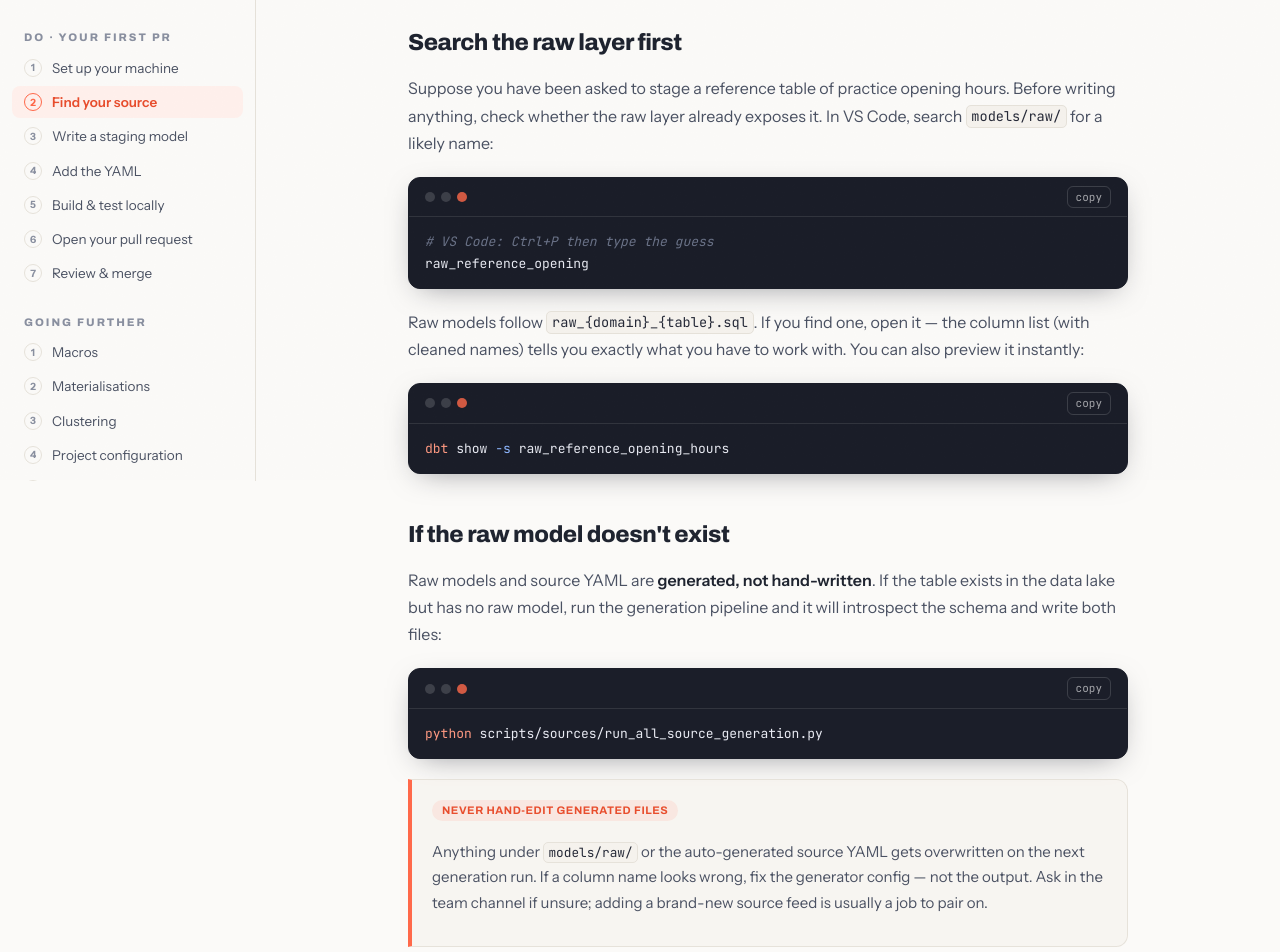
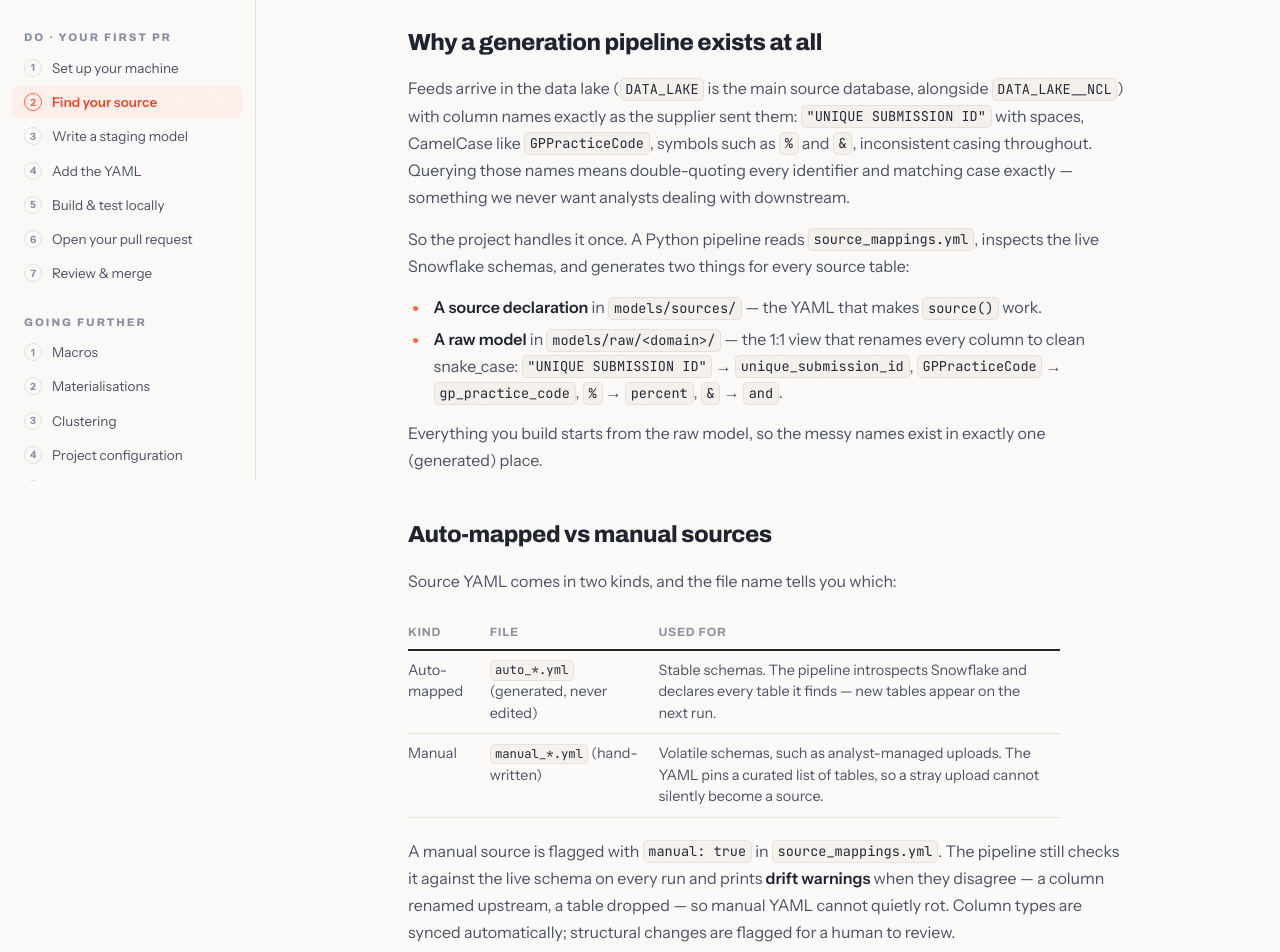
Before and after one commit to EddieDavison92/dbt-onboarding, a Next.js app: page /practice/find-a-source in a window 1280 px wide. Shown: the part 320-1272 px from the top of the page. Built offline with nearby package versions, Linux system fonts and the light colour scheme.

Commit message:
feat: cover source mapping pipeline (auto vs manual) and DATA_LAKE as primary source

```diff
--- a/app/learn/refs-and-sources/page.tsx
+++ b/app/learn/refs-and-sources/page.tsx
@@ -45,8 +45,9 @@ from {{ ref('stg_csds_bridging') }}
 
       <h2>source() — the entry point</h2>
       <p>
-        Tables we do not build — the feeds landing in <code>DATA_LAKE__NCL</code> — are
-        declared once in YAML under <code>models/sources/</code>, then referenced with{" "}
+        Tables we do not build — the feeds landing in the data lake databases (
+        <code>DATA_LAKE</code>, plus <code>DATA_LAKE__NCL</code>) — are declared once in
+        YAML under <code>models/sources/</code>, then referenced with{" "}
         <code>source()</code>:
       </p>
       <CodeBlock
@@ -56,9 +57,11 @@ from {{ source('csds', 'ActiveSubmission') }}
 `}
       />
       <p>
-        In this project, <strong>only auto-generated raw models call source()</strong>.
+        In this project, <strong>only generated raw models call source()</strong>.
         Everything you write uses <code>ref()</code>. That keeps a single, stable
         interface to the outside world: if a feed changes, only the raw layer moves.
+        Source declarations themselves are produced by a mapping pipeline — covered in
+        the “Find your source” practice step — so you rarely write them by hand either.
       </p>
 
       <h2>The DAG</h2>
--- a/app/learn/why-dbt/page.tsx
+++ b/app/learn/why-dbt/page.tsx
@@ -79,8 +79,9 @@ from {{ ref('raw_csds_bridging') }}
       <p>In this team the pipeline looks like:</p>
       <ol>
         <li>
-          <strong>Source data lands in Snowflake</strong> (<code>DATA_LAKE__NCL</code>) —
-          SUS, CSDS, OLIDS GP data, reference files.
+          <strong>Source data lands in Snowflake</strong> — in the{" "}
+          <code>DATA_LAKE</code> database (the main source) and{" "}
+          <code>DATA_LAKE__NCL</code>: SUS, CSDS, OLIDS GP data, reference files.
         </li>
         <li>
           <strong>dbt transforms it</strong> through five layers (next lesson) into
--- a/app/practice/find-a-source/page.tsx
+++ b/app/practice/find-a-source/page.tsx
@@ -13,14 +13,101 @@ export default function Page() {
       slug="find-a-source"
       kicker="Do · Step 2"
       title="Find your source"
-      lede="Every model you write starts from a raw model. Step one is finding it — or discovering it doesn't exist yet."
-      minutes={5}
+      lede="Every model you write starts from a raw model. Step one is finding it — and understanding how it got there."
+      minutes={8}
     >
-      <h2>Search the raw layer first</h2>
+      <h2>Why a generation pipeline exists at all</h2>
+      <p>
+        Feeds arrive in the data lake (<code>DATA_LAKE</code> is the main source
+        database, alongside <code>DATA_LAKE__NCL</code>) with column names exactly as
+        the supplier sent them: <code>&quot;UNIQUE SUBMISSION ID&quot;</code> with
+        spaces, CamelCase like <code>GPPracticeCode</code>, symbols such as{" "}
+        <code>%</code> and <code>&amp;</code>, inconsistent casing throughout. Querying
+        those names means double-quoting every identifier and matching case exactly —
+        something we never want analysts dealing with downstream.
+      </p>
+      <p>
+        So the project handles it once. A Python pipeline reads{" "}
+        <code>source_mappings.yml</code>, inspects the live Snowflake schemas, and
+        generates two things for every source table:
+      </p>
+      <ul>
+        <li>
+          <strong>A source declaration</strong> in <code>models/sources/</code> — the
+          YAML that makes <code>source()</code> work.
+        </li>
+        <li>
+          <strong>A raw model</strong> in <code>models/raw/&lt;domain&gt;/</code> — the
+          1:1 view that renames every column to clean snake_case:{" "}
+          <code>&quot;UNIQUE SUBMISSION ID&quot;</code> →{" "}
+          <code>unique_submission_id</code>, <code>GPPracticeCode</code> →{" "}
+          <code>gp_practice_code</code>, <code>%</code> → <code>percent</code>,{" "}
+          <code>&amp;</code> → <code>and</code>.
+        </li>
+      </ul>
+      <p>
+        Everything you build starts from the raw model, so the messy names exist in
+        exactly one (generated) place.
+      </p>
+
+      <h2>Auto-mapped vs manual sources</h2>
+      <p>Source YAML comes in two kinds, and the file name tells you which:</p>
+      <table>
+        <thead>
+          <tr>
+            <th>Kind</th>
+            <th>File</th>
+            <th>Used for</th>
+          </tr>
+        </thead>
+        <tbody>
+          <tr>
+            <td>Auto-mapped</td>
+            <td>
+              <code>auto_*.yml</code> (generated, never edited)
+            </td>
+            <td>
+              Stable schemas. The pipeline introspects Snowflake and declares every
+              table it finds — new tables appear on the next run.
+            </td>
+          </tr>
+          <tr>
+            <td>Manual</td>
+            <td>
+              <code>manual_*.yml</code> (hand-written)
+            </td>
+            <td>
+              Volatile schemas, such as analyst-managed uploads. The YAML pins a curated
+              list of tables, so a stray upload cannot silently become a source.
+            </td>
+          </tr>
+        </tbody>
+      </table>
+      <p>
+        A manual source is flagged with <code>manual: true</code> in{" "}
+        <code>source_mappings.yml</code>. The pipeline still checks it against the live
+        schema on every run and prints <strong>drift warnings</strong> when they
+        disagree — a column renamed upstream, a table dropped — so manual YAML cannot
+        quietly rot. Column types are synced automatically; structural changes are
+        flagged for a human to review.
+      </p>
+
+      <Callout kind="info" title="Why the split?">
+        <p>
+          Auto-mapping removes toil where the schema is trustworthy; manual curation
+          adds intent where it is not. Both end up as identical raw models — the
+          difference is only who decides which tables count: Snowflake&apos;s metadata,
+          or a person.
+        </p>
+      </Callout>
+
+      <h2>Find the raw model</h2>
       <p>
         Suppose you have been asked to stage a reference table of practice opening
         hours. Before writing anything, check whether the raw layer already exposes it.
-        In VS Code, search <code>models/raw/</code> for a likely name:
+        Raw models follow{" "}
+        <code>raw_&#123;domain&#125;_&#123;table&#125;.sql</code> — in VS Code,
+        search for a likely name:
       </p>
       <CodeBlock
         lang="bash"
@@ -30,17 +117,16 @@ raw_reference_opening
 `}
       />
       <p>
-        Raw models follow <code>raw_&#123;domain&#125;_&#123;table&#125;.sql</code>. If
-        you find one, open it — the column list (with cleaned names) tells you exactly
-        what you have to work with. You can also preview it instantly:
+        If you find one, open it — the column list (with cleaned names) tells you
+        exactly what you have to work with. Preview it directly:
       </p>
       <CodeBlock lang="bash" code={`dbt show -s raw_reference_opening_hours`} />
 
       <h2>If the raw model doesn&apos;t exist</h2>
       <p>
-        Raw models and source YAML are <strong>generated, not hand-written</strong>. If
-        the table exists in the data lake but has no raw model, run the generation
-        pipeline and it will introspect the schema and write both files:
+        If the table exists in the data lake but has no raw model, run the generation
+        pipeline — it will introspect the schema and write both the source YAML and the
+        raw model:
       </p>
       <CodeBlock
         lang="bash"
@@ -48,12 +134,19 @@ raw_reference_opening
 python scripts/sources/run_all_source_generation.py
 `}
       />
+      <p>
+        For a table in a volatile schema, add it to the relevant{" "}
+        <code>manual_*.yml</code> first (and the mapping to{" "}
+        <code>source_mappings.yml</code> with <code>manual: true</code> if the source is
+        new), then run the pipeline.
+      </p>
       <Callout kind="warn" title="Never hand-edit generated files">
         <p>
-          Anything under <code>models/raw/</code> or the auto-generated source YAML gets
-          overwritten on the next generation run. If a column name looks wrong, fix the
-          generator config — not the output. Ask in the team channel if unsure; adding a
-          brand-new source feed is usually a job to pair on.
+          Anything under <code>models/raw/</code> or in an <code>auto_*.yml</code> is
+          regenerated on every pipeline run — hand edits are overwritten. If a column
+          name looks wrong, the fix belongs in the generator or the manual YAML, not the
+          output. Adding a brand-new source feed is usually worth pairing on; ask in the
+          team channel.
         </p>
       </Callout>
 
@@ -78,6 +171,10 @@ python scripts/sources/run_all_source_generation.py
         id="find-source"
         items={[
           { key: "found", label: <>Located the raw model (or generated it)</> },
+          {
+            key: "kind",
+            label: <>Know whether its source is auto-mapped or manual</>,
+          },
           { key: "grain", label: <>Can state the grain in one sentence</> },
           {
             key: "nodupe",
--- a/lib/curriculum.ts
+++ b/lib/curriculum.ts
@@ -48,8 +48,8 @@ export const PRACTICE: NavItem[] = [
   {
     slug: "find-a-source",
     title: "Find your source",
-    blurb: "Locate the raw model you'll build on",
-    minutes: 5,
+    blurb: "How sources are mapped, and locating the raw model you'll build on",
+    minutes: 8,
   },
   {
     slug: "first-model",
```
